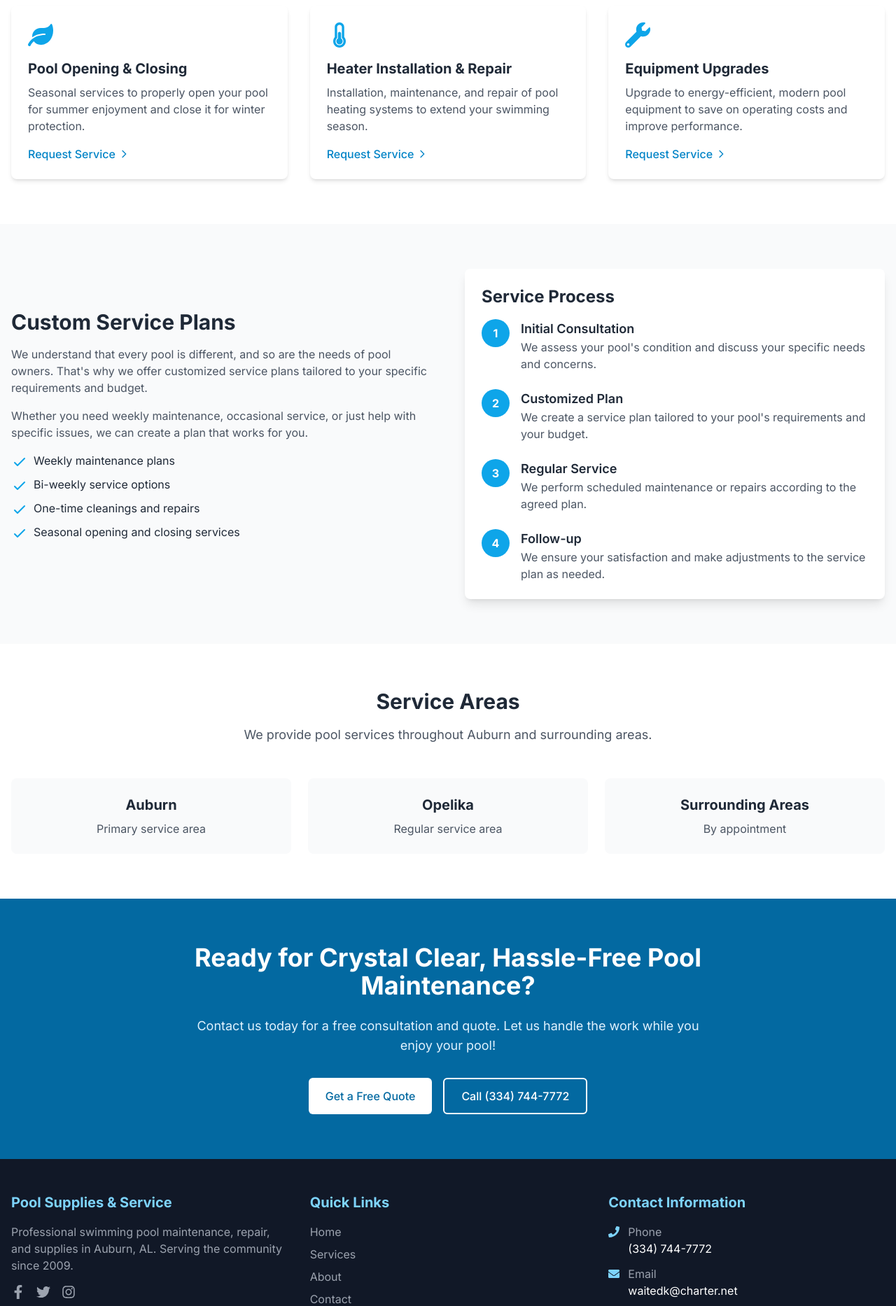
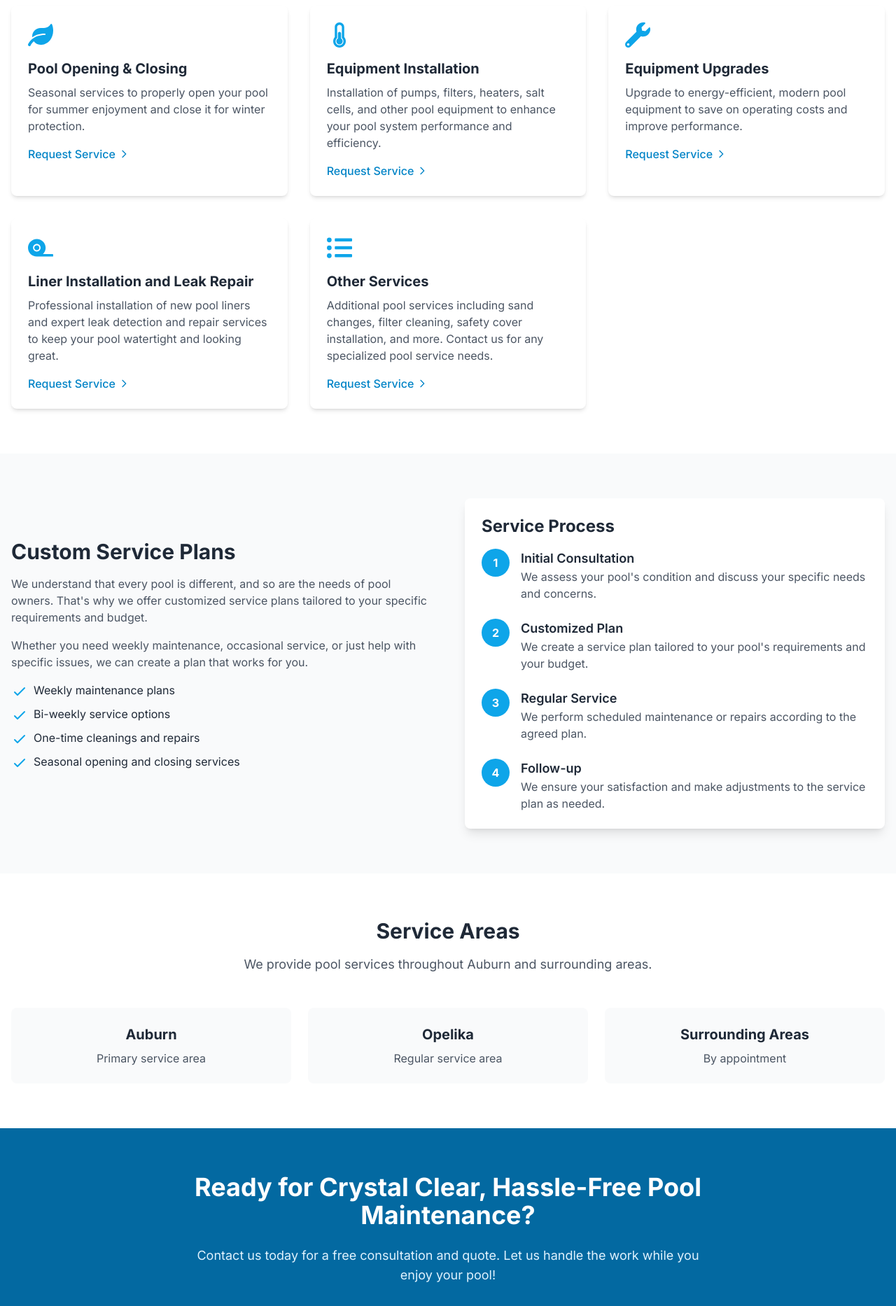
Before and after one commit to PredictionMarketing/poolservice, a React (Vite) app: page /services in a window 1280 px wide. Shown: the part 680-2546 px from the top of the page at 70% size. Built offline with nearby package versions, Linux system fonts and the light colour scheme.

Commit message:
Initial commit services

```diff
--- a/src/components/Footer.jsx
+++ b/src/components/Footer.jsx
@@ -11,7 +11,7 @@ const Footer = () => {
           <div>
             <h3 className="text-xl font-bold mb-4 text-primary-300">Pool Supplies & Service</h3>
             <p className="mb-4 text-gray-400">
-              Professional swimming pool maintenance, repair, and supplies in Auburn, AL.
+              Professional swimming pool maintenance, repair, and supplies in Lanett, AL.
               Serving the community since 2009.
             </p>
             <div className="flex space-x-4">
@@ -66,7 +66,7 @@ const Footer = () => {
                 <FaMapMarkerAlt className="mt-1 mr-3 text-primary-300" />
                 <div>
                   <p className="text-gray-400">Location</p>
-                  <p>Auburn, AL</p>
+                  <p>Lanett, AL</p>
                 </div>
               </li>
             </ul>
--- a/src/components/Hero.jsx
+++ b/src/components/Hero.jsx
@@ -16,7 +16,7 @@ const Hero = () => {
             </h1>
             <p className="text-lg md:text-xl mb-8 text-primary-100 max-w-xl">
               Keeping your pool crystal clear and perfectly maintained since 2009.
-              Serving Auburn and surrounding areas with expert pool care.
+              Serving Lagrange, GA, Valley, AL and surrounding areas with expert pool care.
             </p>
             <div className="flex flex-wrap gap-4">
               <Link to="/contact" className="btn bg-white text-primary-700 hover:bg-primary-50">
--- a/src/components/ServicesList.jsx
+++ b/src/components/ServicesList.jsx
@@ -1,5 +1,5 @@
 import { Link } from 'react-router-dom'
-import { FaSwimmingPool, FaTools, FaWater, FaLeaf, FaThermometerHalf, FaWrench } from 'react-icons/fa'
+import { FaSwimmingPool, FaTools, FaWater, FaLeaf, FaThermometerHalf, FaWrench, FaTape, FaListUl } from 'react-icons/fa'
 import { motion } from 'framer-motion'
 
 const services = [
@@ -29,8 +29,8 @@ const services = [
   },
   {
     id: 5,
-    title: 'Heater Installation & Repair',
-    description: 'Installation, maintenance, and repair of pool heating systems to extend your swimming season.',
+    title: 'Equipment Installation',
+    description: 'Installation of pumps, filters, heaters, salt cells, and other pool equipment to enhance your pool system performance and efficiency.',
     icon: <FaThermometerHalf size={36} className="text-primary-500" />,
   },
   {
@@ -38,6 +38,18 @@ const services = [
     title: 'Equipment Upgrades',
     description: 'Upgrade to energy-efficient, modern pool equipment to save on operating costs and improve performance.',
     icon: <FaWrench size={36} className="text-primary-500" />,
+  },
+  {
+    id: 7,
+    title: 'Liner Installation and Leak Repair',
+    description: 'Professional installation of new pool liners and expert leak detection and repair services to keep your pool watertight and looking great.',
+    icon: <FaTape size={36} className="text-primary-500" />,
+  },
+  {
+    id: 8,
+    title: 'Other Services',
+    description: 'Additional pool services including sand changes, filter cleaning, safety cover installation, and more. Contact us for any specialized pool service needs.',
+    icon: <FaListUl size={36} className="text-primary-500" />,
   },
 ]
 
--- a/src/components/WhyChooseUs.jsx
+++ b/src/components/WhyChooseUs.jsx
@@ -60,7 +60,7 @@ const WhyChooseUs = () => {
         <div className="text-center max-w-3xl mx-auto mb-12">
           <h2 className="text-3xl md:text-4xl font-bold mb-4">Why Choose Us</h2>
           <p className="text-gray-600 text-lg">
-            Pool Supplies and Service has been the trusted choice for pool maintenance in Auburn since 2009. Here's why our customers choose us:
+            Pool Supplies and Service has been the trusted choice for pool maintenance in the Lagrange and Valley area since 2009. Here's why our customers choose us:
           </p>
         </div>
 
--- a/src/pages/About.jsx
+++ b/src/pages/About.jsx
@@ -32,7 +32,7 @@ const About = () => {
             >
               <h2 className="text-3xl font-bold mb-6">Our Story</h2>
               <p className="text-gray-600 mb-4">
-                Pool Supplies and Service was established in 2009 by Daryl Waites with a simple mission: to provide reliable, high-quality pool maintenance services to the Auburn community.
+                Pool Supplies and Service was established in 2009 by Daryl Waites with a simple mission: to provide reliable, high-quality pool maintenance services to the Lagrange, GA, Valley, AL and surrounding areas.
               </p>
               <p className="text-gray-600 mb-4">
                 With a background in pool maintenance and a passion for customer service, Daryl built the business from the ground up, focusing on personalized attention and consistent results.
@@ -41,7 +41,7 @@ const About = () => {
                 Over the years, Pool Supplies and Service has grown through word-of-mouth referrals from satisfied customers who appreciate the attention to detail and professional service that Daryl provides.
               </p>
               <p className="text-gray-600">
-                Today, we continue to serve the Auburn area with the same dedication to quality and customer satisfaction that has been our hallmark since day one.
+                Today, we continue to serve the Lagrange, GA, Valley, AL and surrounding areas with the same dedication to quality and customer satisfaction that has been our hallmark since day one.
               </p>
             </motion.div>
 
--- a/src/pages/Contact.jsx
+++ b/src/pages/Contact.jsx
@@ -76,7 +76,7 @@ const Contact = () => {
                 <div className="bg-gray-50 p-6 rounded-lg">
                   <h3 className="text-lg font-semibold mb-2">Service Area</h3>
                   <p className="text-gray-600 mb-2">
-                    We provide pool services throughout Auburn and surrounding areas including Opelika.
+                    We provide pool services throughout Lagrange, GA, Valley, AL and surrounding areas.
                   </p>
                   <p className="text-gray-600">
                     For locations outside our primary service area, please contact us to discuss availability.
@@ -140,7 +140,7 @@ const Contact = () => {
               <div className="bg-white p-6 rounded-lg shadow-md">
                 <h3 className="text-xl font-bold mb-2">When should I open and close my pool?</h3>
                 <p className="text-gray-600">
-                  In the Auburn area, most pools are opened in late March or early April and closed in late September or October, depending on the weather. We recommend scheduling these services in advance as these are busy times.
+                  In the Lagrange and Valley area, most pools are opened in late March or early April and closed in late September or October, depending on the weather. We recommend scheduling these services in advance as these are busy times.
                 </p>
               </div>
 
--- a/src/pages/Home.jsx
+++ b/src/pages/Home.jsx
@@ -76,7 +76,7 @@ const Home = () => {
             >
               <h2 className="text-3xl md:text-4xl font-bold mb-4">Professional Pool Service Since 2009</h2>
               <p className="text-gray-600 text-lg mb-6">
-                Pool Supplies and Service has been providing expert pool maintenance and repair services to Auburn and surrounding areas for over a decade.
+                Pool Supplies and Service has been providing expert pool maintenance and repair services to Lagrange and Valley areas for over a decade.
               </p>
               <p className="text-gray-600 mb-6">
                 Owner Daryl Waites personally handles all service calls, ensuring the highest quality of work and customer satisfaction. With years of experience and a dedication to excellence, Daryl has built a reputation for reliable, professional service.
```
Also changed, not shown: 3 other files (tests, documents, lock files or other folders).
